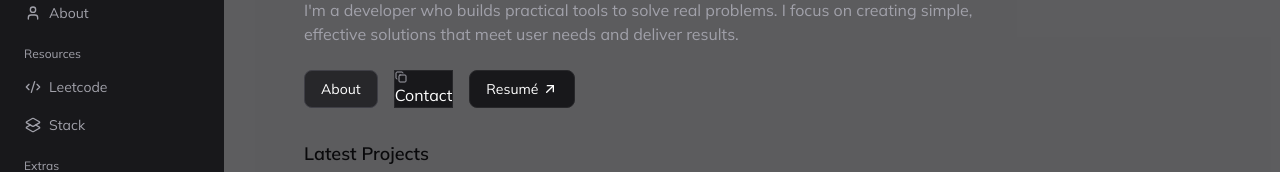
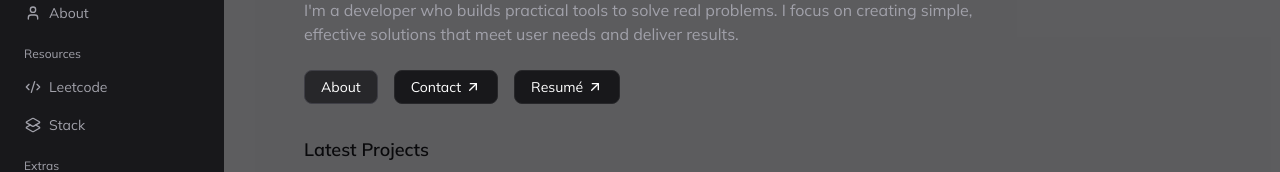
Before and after one commit to impappdavid/portfolio, a Next.js app: page / in a window 1280 px wide. Shown: the part 218-390 px from the top of the page. Built offline with nearby package versions, Linux system fonts and the light colour scheme.

Commit message:
Fixing the contact link

```diff
--- a/src/components/my-components/explore/hero.tsx
+++ b/src/components/my-components/explore/hero.tsx
@@ -18,9 +18,10 @@ function Hero() {
                         About
                     </Link>
 
-                    <Link href="../contact"  className="bg-zinc-900 border border-zinc-800 text-white hover:opacity-70 hover:bg-zinc-900 transition-all duration-500">
-                        <Copy className="w-3 h-3 text-zinc-400" />
+                    <Link href="../contact" className="w-fit py-1.5 px-4 text-sm rounded-lg bg-zinc-900 text-white font-body hover:opacity-70 hover:bg-zinc-900 border flex items-center gap-1  border-zinc-800 transition-all duration-500">
                         Contact
+                        <svg xmlns="http://www.w3.org/2000/svg" width="16" height="16" viewBox="0 0 24 24" fill="none" stroke="currentColor" stroke-width="2" stroke-linecap="round" stroke-linejoin="round" className="icon icon-tabler icons-tabler-outline icon-tabler-arrow-up-right"><path stroke="none" d="M0 0h24v24H0z" fill="none" /><path d="M17 7l-10 10" /><path d="M8 7l9 0l0 9" /></svg>
+
                     </Link>
                     <Link href="../Papp_Dávid_CV.pdf" target="_blank" className="w-fit py-1.5 px-4 text-sm rounded-lg bg-zinc-900 text-white font-body hover:opacity-70 hover:bg-zinc-900 border flex items-center gap-1  border-zinc-800 transition-all duration-500">
                         Resumé
```
